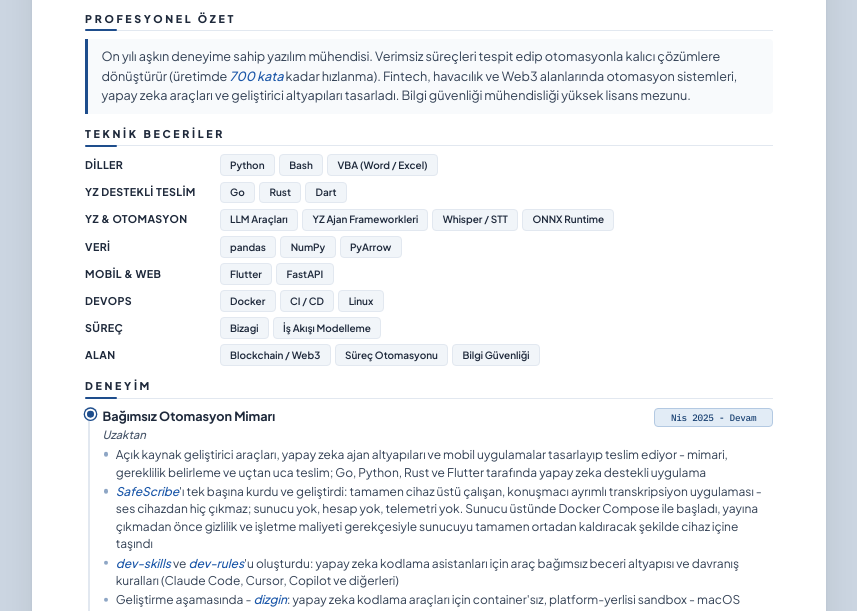
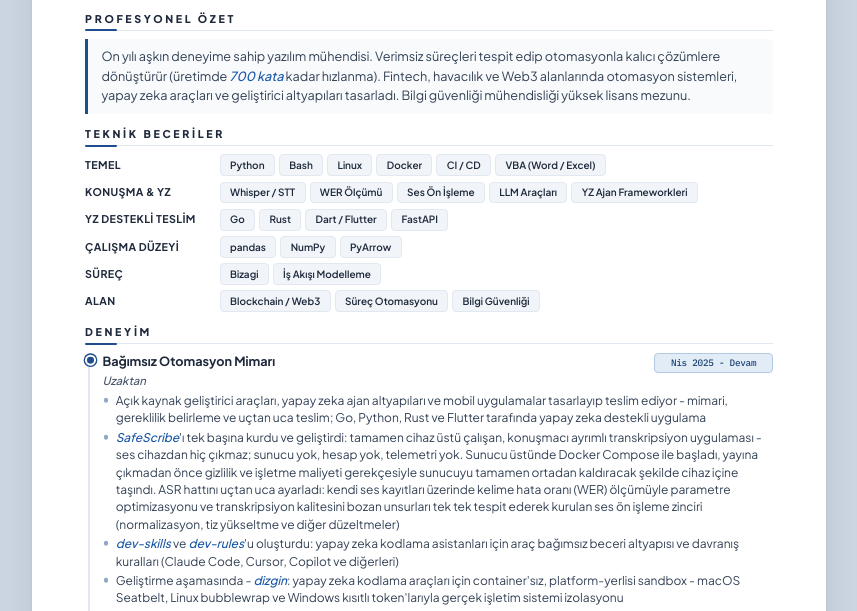
Before and after one commit to sungurerdim/sungurerdim.github.io, a plain HTML site: page tr/index.html in a window 1280 px wide. Shown: the part 185-796 px from the top of the page, without its empty margins (211-1068 px from the left). Drawn offline with Linux system fonts and the light colour scheme.

Commit message:
docs: restructure skills so each row states its own claim level
A flat skill list reads as uniform proficiency, which was not accurate.
Rows now carry the claim: Core (fluent, daily), Speech & AI (deep),
Shipped w/ AI (delivered with AI assistance), Working Knowledge (used,
not deep).

- ONNX Runtime removed: evaluated for future use, not used yet
- Flutter moved next to Dart under Shipped w/ AI, resolving a split claim
- FastAPI moved to Shipped w/ AI
- Speech work surfaced as a specialty: WER benchmarking and audio
  preprocessing, backed by the SafeScribe entry

Co-Authored-By: Claude Opus 5 (1M context) <noreply@anthropic.com>

```diff
--- a/tr/index.html
+++ b/tr/index.html
@@ -462,11 +462,24 @@
     <div class="section-title">Teknik Beceriler</div>
     <div class="skills-grid">
       <div class="skill-row">
-        <span class="skill-cat">Diller</span>
+        <span class="skill-cat">Temel</span>
         <div class="skill-items">
           <span class="skill-pill">Python</span>
           <span class="skill-pill">Bash</span>
+          <span class="skill-pill">Linux</span>
+          <span class="skill-pill">Docker</span>
+          <span class="skill-pill">CI / CD</span>
           <span class="skill-pill">VBA (Word / Excel)</span>
+        </div>
+      </div>
+      <div class="skill-row">
+        <span class="skill-cat">Konuşma &amp; YZ</span>
+        <div class="skill-items">
+          <span class="skill-pill">Whisper / STT</span>
+          <span class="skill-pill">WER Ölçümü</span>
+          <span class="skill-pill">Ses Ön İşleme</span>
+          <span class="skill-pill">LLM Araçları</span>
+          <span class="skill-pill">YZ Ajan Frameworkleri</span>
         </div>
       </div>
       <div class="skill-row">
@@ -474,39 +487,16 @@
         <div class="skill-items">
           <span class="skill-pill">Go</span>
           <span class="skill-pill">Rust</span>
-          <span class="skill-pill">Dart</span>
+          <span class="skill-pill">Dart / Flutter</span>
+          <span class="skill-pill">FastAPI</span>
         </div>
       </div>
       <div class="skill-row">
-        <span class="skill-cat">YZ &amp; Otomasyon</span>
-        <div class="skill-items">
-          <span class="skill-pill">LLM Araçları</span>
-          <span class="skill-pill">YZ Ajan Frameworkleri</span>
-          <span class="skill-pill">Whisper / STT</span>
-          <span class="skill-pill">ONNX Runtime</span>
-        </div>
-      </div>
-      <div class="skill-row">
-        <span class="skill-cat">Veri</span>
+        <span class="skill-cat">Çalışma Düzeyi</span>
         <div class="skill-items">
           <span class="skill-pill">pandas</span>
           <span class="skill-pill">NumPy</span>
           <span class="skill-pill">PyArrow</span>
-        </div>
-      </div>
-      <div class="skill-row">
-        <span class="skill-cat">Mobil &amp; Web</span>
-        <div class="skill-items">
-          <span class="skill-pill">Flutter</span>
-          <span class="skill-pill">FastAPI</span>
-        </div>
-      </div>
-      <div class="skill-row">
-        <span class="skill-cat">DevOps</span>
-        <div class="skill-items">
-          <span class="skill-pill">Docker</span>
-          <span class="skill-pill">CI / CD</span>
-          <span class="skill-pill">Linux</span>
         </div>
       </div>
       <div class="skill-row">
@@ -539,7 +529,7 @@
         <div class="exp-org">Uzaktan</div>
         <ul class="exp-bullets">
           <li>Açık kaynak geliştirici araçları, yapay zeka ajan altyapıları ve mobil uygulamalar tasarlayıp teslim ediyor - mimari, gereklilik belirleme ve uçtan uca teslim; Go, Python, Rust ve Flutter tarafında yapay zeka destekli uygulama</li>
-          <li><strong>SafeScribe</strong>'ı tek başına kurdu ve geliştirdi: tamamen cihaz üstü çalışan, konuşmacı ayrımlı transkripsiyon uygulaması - ses cihazdan hiç çıkmaz; sunucu yok, hesap yok, telemetri yok. Sunucu üstünde Docker Compose ile başladı, yayına çıkmadan önce gizlilik ve işletme maliyeti gerekçesiyle sunucuyu tamamen ortadan kaldıracak şekilde cihaz içine taşındı</li>
+          <li><strong>SafeScribe</strong>'ı tek başına kurdu ve geliştirdi: tamamen cihaz üstü çalışan, konuşmacı ayrımlı transkripsiyon uygulaması - ses cihazdan hiç çıkmaz; sunucu yok, hesap yok, telemetri yok. Sunucu üstünde Docker Compose ile başladı, yayına çıkmadan önce gizlilik ve işletme maliyeti gerekçesiyle sunucuyu tamamen ortadan kaldıracak şekilde cihaz içine taşındı. ASR hattını uçtan uca ayarladı: kendi ses kayıtları üzerinde kelime hata oranı (WER) ölçümüyle parametre optimizasyonu ve transkripsiyon kalitesini bozan unsurları tek tek tespit ederek kurulan ses ön işleme zinciri (normalizasyon, tiz yükseltme ve diğer düzeltmeler)</li>
           <li><strong>dev-skills</strong> ve <strong>dev-rules</strong>'u oluşturdu: yapay zeka kodlama asistanları için araç bağımsız beceri altyapısı ve davranış kuralları (Claude Code, Cursor, Copilot ve diğerleri)</li>
           <li>Geliştirme aşamasında - <strong>dizgin</strong>: yapay zeka kodlama araçları için container'sız, platform-yerlisi sandbox - macOS Seatbelt, Linux bubblewrap ve Windows kısıtlı token'larıyla gerçek işletim sistemi izolasyonu</li>
         </ul>
```
Also changed, not shown: index.html (+18 -28 lines).
